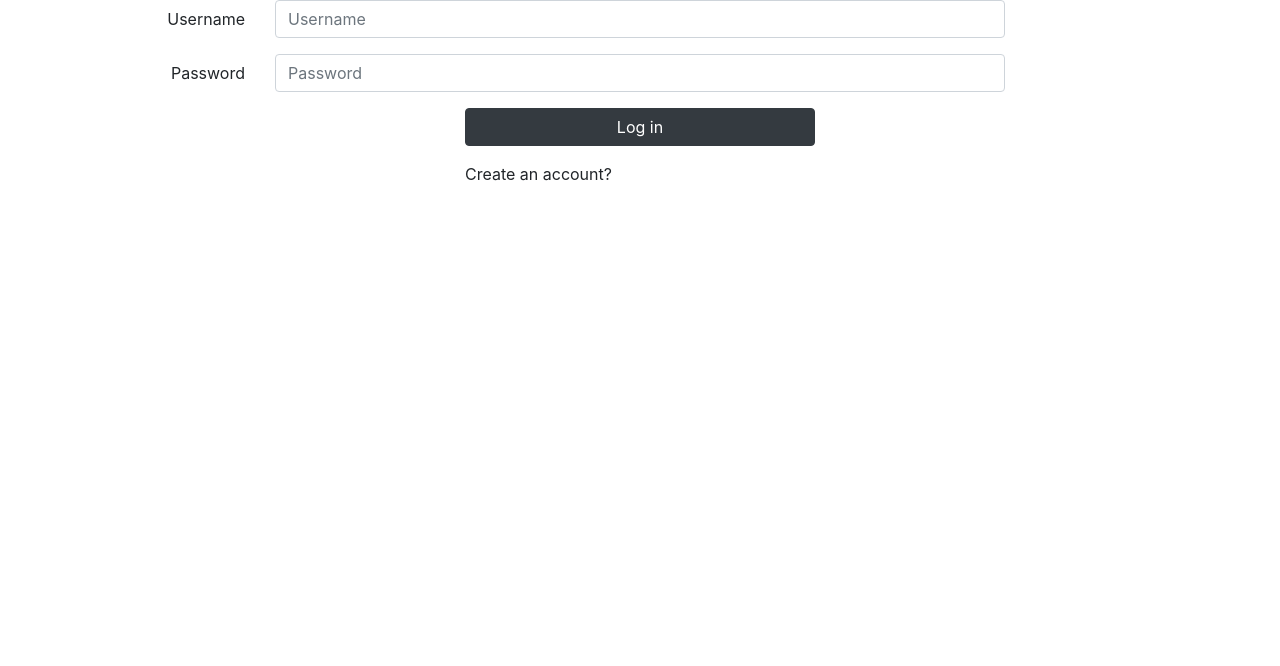
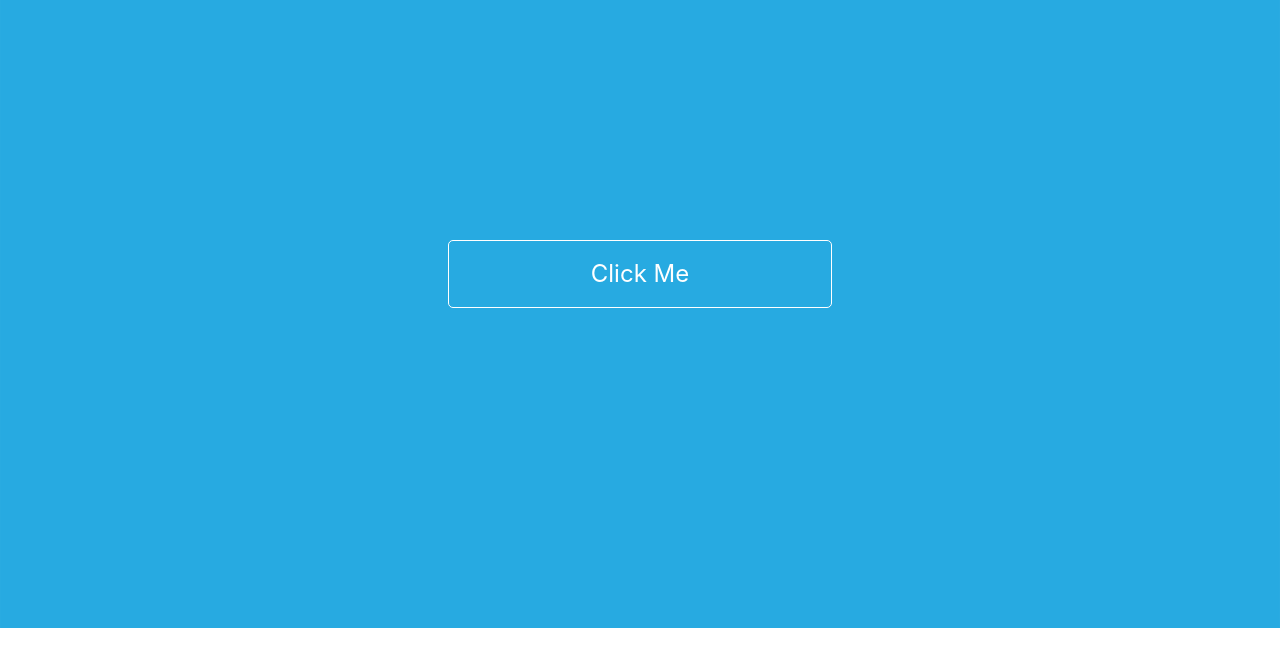
Before and after one commit to igorekch1/Moodle, a React (Create React App) app in the folder front/: page / in a window 1280 px wide. Shown: the top 666 px of the page. Built offline with nearby package versions, Linux system fonts and the light colour scheme.

Commit message:
react-anime implemented on main page

```diff
--- a/front/package.json
+++ b/front/package.json
@@ -7,6 +7,7 @@
     "highlight.js": "^9.15.6",
     "marked": "^0.6.1",
     "react": "^16.7.0",
+    "react-anime": "^2.2.0",
     "react-bootstrap": "^1.0.0-beta.5",
     "react-burger-menu": "^2.6.5",
     "react-dom": "^16.7.0",
--- a/front/public/css/style.css
+++ b/front/public/css/style.css
@@ -56,3 +56,41 @@
     padding: 40px;
     border: 1px solid #ccc;
 }
+
+/* MAIN PAGE START */
+.polymorph {
+    fill: #29ABE2;
+}
+
+.cta, .cta2 {
+	position: absolute;
+	margin: 10em auto 0 auto;
+	left: 0;
+	right: 0;
+	width: 30%;
+	background: none;
+	border: 1px solid #fff;
+	border-radius: 5px;
+	padding: 15px;
+	color: #fff;
+	font-size: 1.5em;
+	cursor: pointer;
+	outline: 0;
+}
+
+.cta2 {
+	width: auto;
+	margin: 30px auto;
+	background: #29ABE2;
+}
+
+.blip {
+	position: absolute;
+	color: #29ABE2;
+	right: 25%;
+	top: 0;
+	opacity: 0;
+	width: 30%;
+	transform: translateY(-800px);
+}
+/* MAIN PAGE END */
--- a/front/src/App.js
+++ b/front/src/App.js
@@ -3,7 +3,7 @@ import { Router, Route, Switch, Redirect } from 'react-router-dom';
 import { Provider } from "react-redux";
 import createHistory from "history/createBrowserHistory";
 import store from "./store";
-// import MainPage from "./components/MainPage";
+import MainPage from "./components/MainPage";
 import Login from "./components/Login";
 import Signup from "./components/Signup";
 import AdminPage from './components/AdminPage';
@@ -18,8 +18,8 @@ class App extends Component {
         <Router history = {createHistory()}>
           <div>
             <Switch>
-              {/* <Route path = "/" component = {MainPage} exact/> */}
-              <Route path = "/" component = {Login} exact/>
+              <Route path = "/" component = {MainPage} exact/>
+              {/* <Route path = "/" component = {Login}/> */}
               <Route path = "/determinant" render={() => (
                 store.getState().login.userRole === "admin" ? (
                   <Redirect to="/admin"/>
--- a/front/src/components/MainPage.jsx
+++ b/front/src/components/MainPage.jsx
@@ -0,0 +1,78 @@
+import React, { Component } from 'react'
+import Anime from "react-anime";
+
+class MainPage extends Component {
+    constructor(props) {
+        super(props)
+        this.state = {
+            shouldAnimate: false,
+        }
+        this.triggerAnim = this.triggerAnim.bind(this)
+    }
+
+    triggerAnim() {
+        this.setState({
+            shouldAnimate: !this.state.shouldAnimate
+        })
+    }
+
+
+    render() {
+        return (
+            <div>
+
+                {this.state.shouldAnimate === false ?
+                    <button className='cta' onClick={() => this.triggerAnim()}> Click Me </button>
+                    :
+                    <Anime
+                    translateY={-500}
+                    >
+                    <button className='cta' onClick={() => this.triggerAnim()}> Click Me </button>
+                    </Anime>
+                }
+
+                <svg viewBox="0 0 215 105.5">
+                    {this.state.shouldAnimate === true ?
+                    <Anime
+                        points={[
+                            { value: '215,105.5 0,105.5 0,0 46.216,0 70.899,69.189' },
+                            { value: '215,105.5 0,105.5 0,0 0,0 70.899,69.189 ' }
+                        ]}
+                        easing='easeOutQuad'
+                        duration={1200}
+                        loop={false}
+                    >
+                        <polygon fill="#27AAE1" points="215,105.5 0,105.5 0,0 47.7,0 215,0 " />
+                    </Anime>
+                    :
+                    <polygon fill="#27AAE1" points="215,105.5 0,105.5 0,0 46.216,0 215,0 " />
+                    }
+                </svg>
+
+                {this.state.shouldAnimate === true ?
+                    <Anime
+                    opacity={1}
+                    duration={500}
+                    translateY={150}
+                    >
+                    <div className='blip'>
+                        <h1> Wow! What a Reveal! </h1>
+                        <p> How will you REACT to this wonderful use of SVG MORPHING using Anime.JS-REACT???! </p>
+                        <button className='cta2' onClick={() => this.triggerAnim()} > Go Back </button>
+                    </div>
+                    </Anime>
+
+                    :
+
+                    <div className='blip'>
+                    <h1> Wow! What a Reveal! </h1>
+                    <p> How will you REACT to this wonderful use of SVG MORPHING using Anime.JS-REACT???! </p>
+                    <button className='cta2' onClick={() => this.triggerAnim()}> Go Back </button>
+                    </div>
+                }
+            </div>
+        );
+    }
+}
+
+export default MainPage;
```
Also changed, not shown: 2 other files (tests, documents, lock files or other folders).
